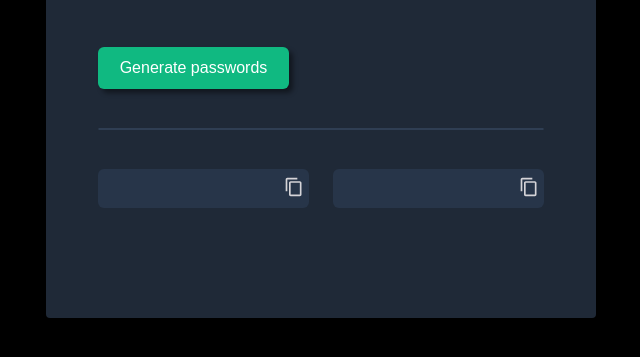
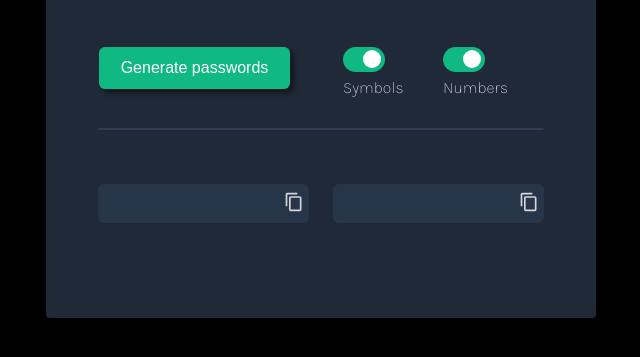
Before and after one commit to ar4ntic/PasswordGenerator, a plain HTML site: page index.html in a window 1280 px wide. Shown: the part 297-654 px from the top of the page, without its empty margins (319-959 px from the left). Drawn offline with Linux system fonts and the light colour scheme.

Commit message:
Added Toggle switches w/o function

```diff
--- a/index.html
+++ b/index.html
@@ -18,26 +18,74 @@
       <div class="textContainer">
         <h1>Generate a</h1>
         <h1 id="h1color">random password</h1>
-        <p>Never use an insecure password again.</p>
-        <button class="passwordButton" id="passwordButton-el" onclick="passwordButton()">Generate passwords</button>
+        <h2>Never use an insecure password again.</h2>
+      </div>
+      <div class="inputContainer">
+        <button
+          class="passwordButton"
+          id="passwordButton-el"
+          onclick="passwordButton()"
+        >
+          Generate passwords
+        </button>
+        <div class="settingsContainer">
+          <div class="toggleContainer">
+            <label class="switch">
+              <input type="checkbox" checked />
+              <span class="slider round"></span>
+            </label>
+            <p>Symbols</p>
+          </div>
+          <div class="toggleContainer">
+            <label class="switch">
+              <input type="checkbox" checked />
+              <span class="slider"></span>
+            </label>
+            <p>Numbers</p>
+          </div>
+        </div>
       </div>
       <hr />
       <div class="passwordContainer">
         <div class="passwordFieldContainer">
-          <input type="text" class="passwordField" id="passwordOne-el" readonly />
+          <input
+            type="text"
+            class="passwordField"
+            id="passwordOne-el"
+            readonly
+          />
           <button class="copyButton" onclick="copyPasswordOne()">
-            <svg xmlns="http://www.w3.org/2000/svg" height="20" viewBox="0 0 24 24" width="20">
+            <svg
+              xmlns="http://www.w3.org/2000/svg"
+              height="20"
+              viewBox="0 0 24 24"
+              width="20"
+            >
               <path d="M0 0h24v24H0z" fill="none" />
-              <path d="M16 1H4c-1.1 0-2 .9-2 2v14h2V3h12V1zm3 4H8c-1.1 0-2 .9-2 2v14c0 1.1.9 2 2 2h11c1.1 0 2-.9 2-2V7c0-1.1-.9-2-2-2zm0 16H8V7h11v14z" />
+              <path
+                d="M16 1H4c-1.1 0-2 .9-2 2v14h2V3h12V1zm3 4H8c-1.1 0-2 .9-2 2v14c0 1.1.9 2 2 2h11c1.1 0 2-.9 2-2V7c0-1.1-.9-2-2-2zm0 16H8V7h11v14z"
+              />
             </svg>
           </button>
         </div>
         <div class="passwordFieldContainer">
-          <input type="text" class="passwordField" id="passwordTwo-el" readonly />
+          <input
+            type="text"
+            class="passwordField"
+            id="passwordTwo-el"
+            readonly
+          />
           <button class="copyButton" onclick="copyPasswordTwo()">
-            <svg xmlns="http://www.w3.org/2000/svg"  height="20" viewBox="0 0 24 24" width="20">
+            <svg
+              xmlns="http://www.w3.org/2000/svg"
+              height="20"
+              viewBox="0 0 24 24"
+              width="20"
+            >
               <path d="M0 0h24v24H0z" fill="none" />
-              <path d="M16 1H4c-1.1 0-2 .9-2 2v14h2V3h12V1zm3 4H8c-1.1 0-2 .9-2 2v14c0 1.1.9 2 2 2h11c1.1 0 2-.9 2-2V7c0-1.1-.9-2-2-2zm0 16H8V7h11v14z" />
+              <path
+                d="M16 1H4c-1.1 0-2 .9-2 2v14h2V3h12V1zm3 4H8c-1.1 0-2 .9-2 2v14c0 1.1.9 2 2 2h11c1.1 0 2-.9 2-2V7c0-1.1-.9-2-2-2zm0 16H8V7h11v14z"
+              />
             </svg>
           </button>
         </div>
--- a/styles.css
+++ b/styles.css
@@ -8,6 +8,8 @@ body {
   background: black;
   font-family: "Karla", sans-serif;
 }
+
+/* UTILITY CLASSES */
 
 h1 {
   color: white;
@@ -20,46 +22,18 @@ h1 {
   color: #4adf86;
 }
 
-p {
+h2 {
   color: #d5d4d8;
   font-weight: 100;
   font-size: 1.3rem;
   margin-top: 10px;
 }
 
-.passwordButton {
-  width: 191px;
-  height: 42px;
-  margin-top: 50px;
-  background: #10b981;
-  border: none;
-  border-radius: 6px;
-  color: white;
+p {
+  color: #d5d4d8;
+  font-weight: 100;
   font-size: 1rem;
-  box-shadow: 4px 4px 5px hsla(0, 0%, 0%, 0.447);
-  cursor: pointer;
-}
-
-.passwordButton:active {
-    box-shadow: none;
-}
-
-.copyButton {
-  fill: #d5d4d8;
-  background: #273549;
-  width: 30px;
-  height: 39px;
-  border: none;
-  border-radius: 0 6px 6px 0;
-  cursor: pointer;
-}
-
-.copyButton:hover {
-  fill: #10b981;
-}
-
-.copyButton:active {
-    fill: #10d996;
+  line-height: 2rem;
 }
 
 hr {
@@ -69,6 +43,8 @@ hr {
   border: 1px solid #2f3e53;
   border-radius: 2px;
 }
+
+/* MAIN & TEXT CONTAINER */
 
 .mainContainer {
   display: flex;
@@ -84,12 +60,99 @@ hr {
   margin: 115px 0 0 52px;
 }
 
+/* INPUT CONTAINER */
+
+.inputContainer {
+  display: flex;
+  flex-direction: row;
+  justify-content: space-evenly;
+  margin-top: 50px;
+}
+
+.passwordButton {
+  width: 191px;
+  height: 42px;
+  background: #10b981;
+  border: none;
+  border-radius: 6px;
+  color: white;
+  font-size: 1rem;
+  box-shadow: 4px 4px 5px hsla(0, 0%, 0%, 0.447);
+}
+
+.passwordButton:active {
+  box-shadow: none;
+}
+
+.settingsContainer {
+  display: flex;
+  flex-direction: row;
+}
+
+.toggleContainer {
+  width: 100px;
+}
+
+.switch {
+  position: relative;
+  display: inline-block;
+  width: 42px;
+  height: 25px;
+}
+
+.switch input {
+  opacity: 0;
+  width: 0;
+  height: 0;
+}
+
+.slider {
+  position: absolute;
+  cursor: pointer;
+  top: 0;
+  left: 0;
+  right: 0;
+  bottom: 0;
+  background-color: #273549;
+  -webkit-transition: 0.4s;
+  transition: 0.4s;
+  border-radius: 24px;
+}
+
+.slider:before {
+  position: absolute;
+  content: "";
+  height: 18px;
+  width: 18px;
+  left: 4px;
+  bottom: 4px;
+  background-color: white;
+  -webkit-transition: 0.4s;
+  transition: 0.4s;
+  border-radius: 50%;
+}
+
+input:checked + .slider {
+  background-color: #10b981;
+}
+
+input:focus + .slider {
+  box-shadow: none;
+}
+
+input:checked + .slider:before {
+  -webkit-transform: translateX(16px);
+  -ms-transform: translateX(16px);
+  transform: translateX(16px);
+}
+
+/* PASSWORD CONTAINER */
+
 .passwordContainer {
   display: flex;
   justify-content: space-between;
   margin: 80px 52px;
 }
-
 .passwordFieldContainer {
   position: relative;
   display: flex;
@@ -109,3 +172,20 @@ hr {
 .passwordField:focus {
   outline: none;
 }
+
+.copyButton {
+  fill: #d5d4d8;
+  background: #273549;
+  width: 30px;
+  height: 39px;
+  border: none;
+  border-radius: 0 6px 6px 0;
+}
+
+.copyButton:hover {
+  fill: #10b981;
+}
+
+.copyButton:active {
+  fill: #10d996;
+}
```
